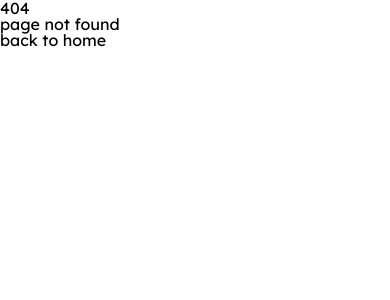
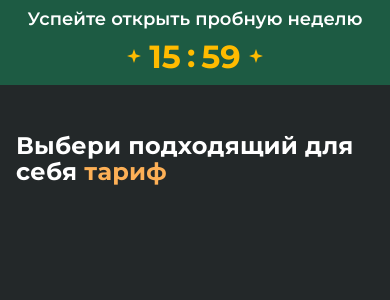
Before and after one commit to deonopinallae/sport, a Next.js app: page /rate in a window 390 px wide. Before the commit this address had no page. Shown: the top 300 px of the page. Built offline with nearby package versions, Linux system fonts and the light colour scheme.

Commit message:
feat: implement rate page typography and responsive header styles

```diff
--- a/src/app/(home)/page.tsx
+++ /dev/null
@@ -1,8 +0,0 @@
-import { Header } from '@/shared/ui/layout'
-export default function Home() {
-	return (
-		<>
-			<Header />
-		</>
-	)
-}
--- a/src/app/layout.tsx
+++ b/src/app/layout.tsx
@@ -1,9 +1,16 @@
 import type { Metadata } from 'next'
-import { Lexend_Deca } from 'next/font/google'
+import { Montserrat, Raleway } from 'next/font/google'
 import '@/styles/styles.scss'
+import { Header } from '@/shared/ui/layout/header/header'
 
-const lexendDeca = Lexend_Deca({
+const montserrat = Montserrat({
 	subsets: ['latin'],
+	variable: '--font-montserrat',
+})
+
+const raleway = Raleway({
+	subsets: ['latin'],
+	variable: '--font-raleway',
 })
 
 export const metadata: Metadata = {
@@ -18,7 +25,12 @@ export default function RootLayout({
 }>) {
 	return (
 		<html lang="en">
-			<body className={`${lexendDeca.className} antialiased`}>{children}</body>
+			<body
+				className={`${montserrat.className} ${montserrat.variable} ${raleway.variable} antialiased`}
+			>
+				<Header />
+				{children}
+			</body>
 		</html>
 	)
 }
--- /dev/null
+++ b/src/app/rate/page.tsx
@@ -0,0 +1,10 @@
+export default function RatePage() {
+	return (
+		<section className='container my-[3rem] md:px-[3.25rem] md:pt-[2.75rem]'>
+			<h2>
+				Выбери подходящий для себя{' '}
+				<h2 className='inline text-[var(--rate-accent-color)]'>тариф</h2>
+			</h2>
+		</section>
+	)
+}
--- a/src/shared/ui/layout/header/header.tsx
+++ b/src/shared/ui/layout/header/header.tsx
@@ -17,26 +17,30 @@ export const Header = ({
 	isDanger = false,
 	className,
 }: HeaderProps) => {
-	const timerColor = isDanger ? 'text-[#FD5656]' : 'text-[#FFBB00]'
+	const timerColor = isDanger
+		? 'text-[var(--header-timer-danger-color)]'
+		: 'text-[var(--header-timer-color)]'
 
 	return (
 		<header
-			className={`sticky top-0 z-50 flex w-full flex-col items-center gap-1 bg-[#1D5B43] px-4 py-2 ${className ?? ''}`}
+			className={`sticky top-0 z-50 flex w-full flex-col items-center gap-[0.25rem] bg-[var(--header-bg-color)] px-[1rem] py-[0.5rem] text-[var(--header-font-color)] ${className ?? ''}`}
 		>
-			<p className="text-center text-[18px] font-semibold leading-[1.3] text-white md:text-[24px]">
+			<p className="text-center text-[1.125rem] font-semibold leading-[1.3] md:text-[1.5rem]">
 				Успейте открыть пробную неделю
 			</p>
 
-			<div className={`flex items-center justify-center gap-2 ${timerColor}`}>
-				<StarIcon className="h-[14px] w-[14px]" />
+			<div
+				className={`flex items-center justify-center gap-[0.5rem] ${timerColor}`}
+			>
+				<StarIcon className="h-[0.875rem] w-[0.875rem]" />
 
-				<div className="flex items-center gap-[6px] text-[32px] font-bold uppercase leading-none md:text-[40px]">
+				<div className="flex items-center gap-[0.375rem] text-[2rem] font-bold uppercase leading-none md:text-[2.5rem]">
 					<span className="leading-[1.1]">{pad(minutes)}</span>
 					<span className="leading-[1.3]">:</span>
 					<span className="leading-[1.1]">{pad(seconds)}</span>
 				</div>
 
-				<StarIcon className="h-[14px] w-[14px]" />
+				<StarIcon className="h-[0.875rem] w-[0.875rem]" />
 			</div>
 		</header>
 	)
--- a/src/styles/globals.scss
+++ b/src/styles/globals.scss
@@ -1,10 +1,7 @@
 .container {
+	min-width: 100%;
 	padding: var(--container-min-padding);
-	min-width: 100%;
-	@media (min-width: 724px) {
+	@media (min-width: 120rem) {
 		padding: var(--container-max-padding);
 	}
 }
-.app-column {
-	max-width: var(--app-max-width);
-}
--- a/src/styles/styles.scss
+++ b/src/styles/styles.scss
@@ -1,6 +1,7 @@
 @use 'tailwindcss';
 @use './vars';
 @use './globals';
+
 
 *,
 *::after,
@@ -12,26 +13,38 @@ body,
 #root {
 	height: 100vh;
 }
+html {
+	font-size: 16px;
+}
 body {
+	font-family: var(--font-family-main);
 	font-size: 16px;
 	font-weight: 400;
-	color: var(--font-color-main);
-	background-color: var(--bg-color);
-	line-height: 100%;
+	color: var(--font-main-color);
+	background-color: var(--app-bg-color);
+	line-height: 130%;
 }
 section {
 	height: 100%;
 }
 h1 {
-	font-size: 32px;
-	font-weight: 600;
-	line-height: 130%;
+	font-size: clamp(1.5rem, 2.2vw, 2.5rem);
+	font-weight: 700;
+	line-height: 110%;
+	letter-spacing: 0.01em;
 }
 h2 {
-	font-size: 24px;
-	font-weight: 600;
-	line-height: 130%;
+	font-size: 1.5rem;
+	font-weight: 700;
+	line-height: 110%;
+	letter-spacing: 0.015rem;
+
+	@media (min-width: 48rem) {
+		font-size: 2.5rem;
+		letter-spacing: 0.025rem;
+	}
 }
+
 a {
 	text-decoration: none;
 }
--- a/src/styles/vars.scss
+++ b/src/styles/vars.scss
@@ -1,13 +1,29 @@
 //app
 :root {
-	--app-max-width: 1923px;
-	--app-bg-color: #ffffff;
-	--container-min-padding: 0 1.38rem;
-	--container-max-padding: 0 3.38rem;
+	--app-max-width: 1900px;
+	--app-bg-color: #232829;
+	--container-min-padding: 0 1rem;
+	--container-max-padding: 0 22rem;
 }
 
 //fonts
 :root {
-	--font-family-main: 'Lexend Deca', sans-serif;
-	--font-color-main: #000000;
+	--font-family-main: var(--font-montserrat), sans-serif;
+	--font-family-accent: var(--font-raleway), sans-serif;
+	--font-main-color: #ffffff;
 }
+
+//header
+:root {
+	--header-bg-color: #1d5b43;
+	--header-timer-color: #ffbb00;
+	--header-timer-danger-color: #fd5656;
+}
+
+//rate page
+:root {
+	--rate-font-subtle-color: #9b9b9b;
+	--rate-accent-color: #fdb056;
+	--rate-success-color: #81fe95;
+	--rate-danger-color: #fd5656;
+}
```
Also changed, not shown: src/app/rate/styles.module.scss (added).
